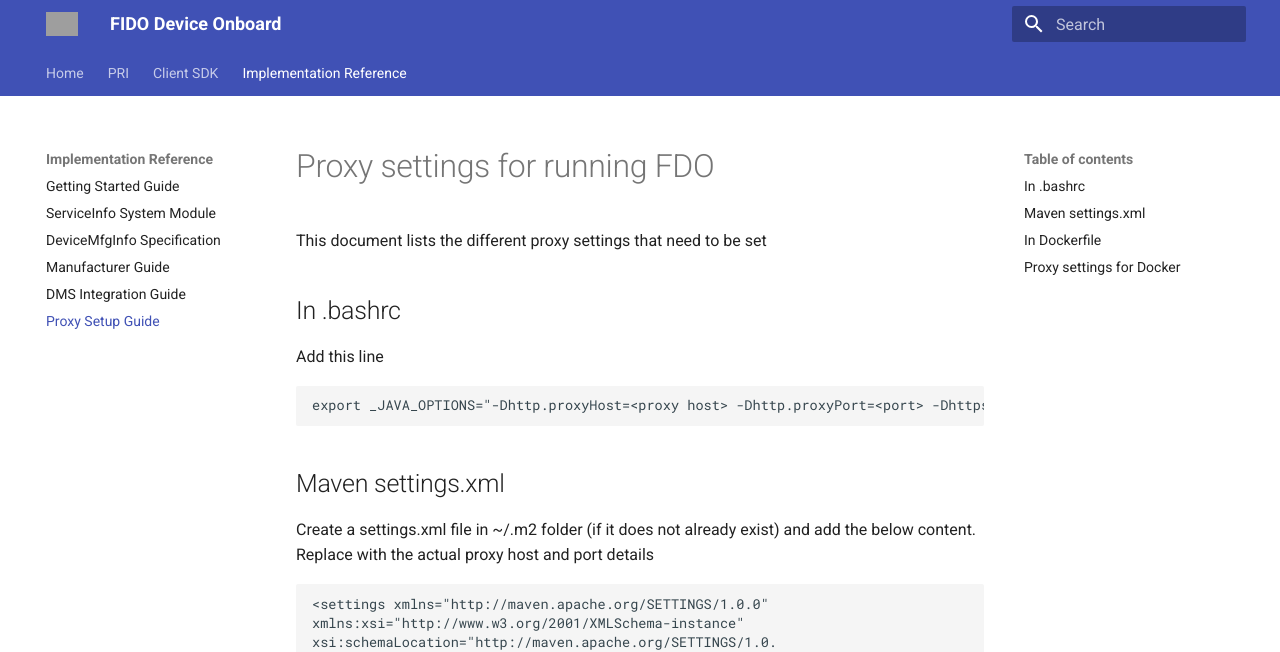
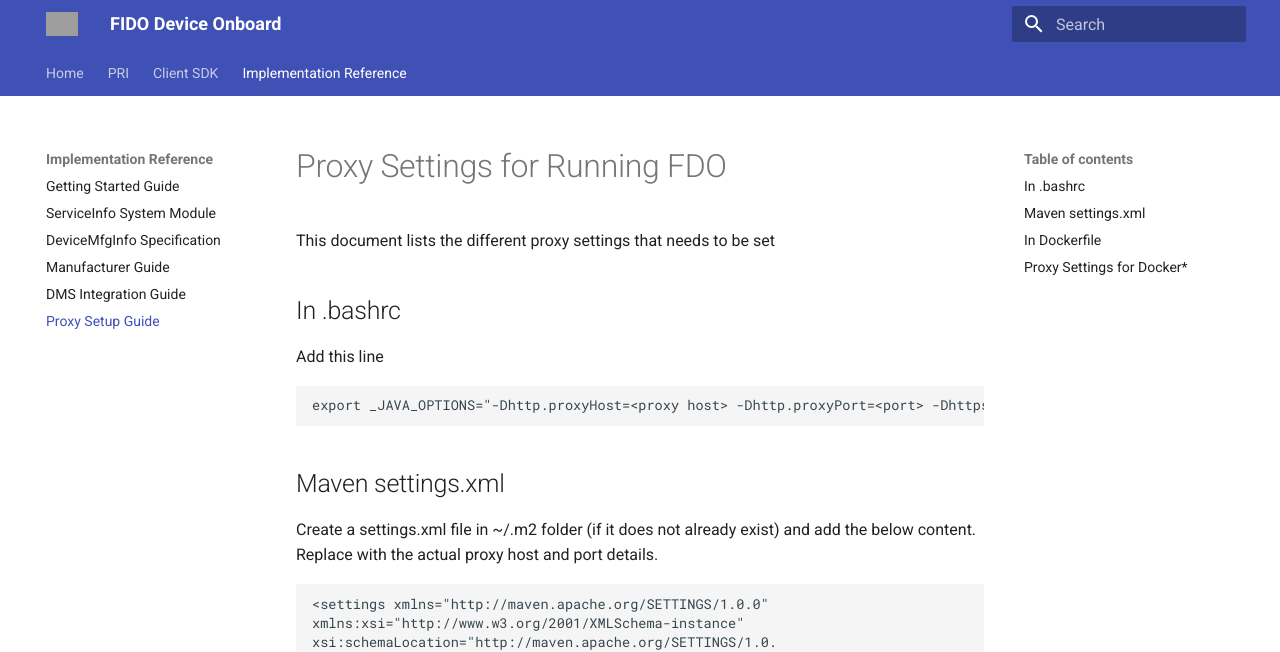
Before and after one commit to fido-device-onboard/docs-fidoiot, an MkDocs documentation site: the page built from docs/implementation-references/proxy-settings.md, in a window 1280 px wide and 1400 px high. Shown: the top 652 px of the window. Built offline with MkDocs 1.6.1 and Material for MkDocs 9.7.7, drawn with Linux system fonts in a browser that asks for light colours; some of the changed text lies outside the part shown; grey boxes are pictures that could not be loaded.

Commit message:
Update proxy-settings.md
   Update to proxy-settings.md

Signed-off-by: Davis Benny <davis.benny@intel.com>

````diff
--- a/docs/implementation-references/proxy-settings.md
+++ b/docs/implementation-references/proxy-settings.md
@@ -1,6 +1,6 @@
 
-# Proxy settings for running FDO
-This document lists the different proxy settings that need to be set
+# Proxy Settings for Running FDO
+This document lists the different proxy settings that needs to be set
 ## In .bashrc
 Add this line
 ```
@@ -8,7 +8,7 @@
 ```
 
 ## Maven settings.xml
-Create a settings.xml file in ~/.m2 folder (if it does not already exist) and add the below content. Replace with the actual proxy host and port details
+Create a settings.xml file in ~/.m2 folder (if it does not already exist) and add the below content. Replace with the actual proxy host and port details.
 ```
 <settings xmlns="http://maven.apache.org/SETTINGS/1.0.0"
 xmlns:xsi="http://www.w3.org/2001/XMLSchema-instance"
@@ -50,5 +50,5 @@
 
 ```
 
-## Proxy settings for Docker
+## Proxy Settings for Docker*
 Follow the proxy settings detailed [here](#https://secure-device-onboard.github.io/docs-fidoiot/latest/installation/)
````
